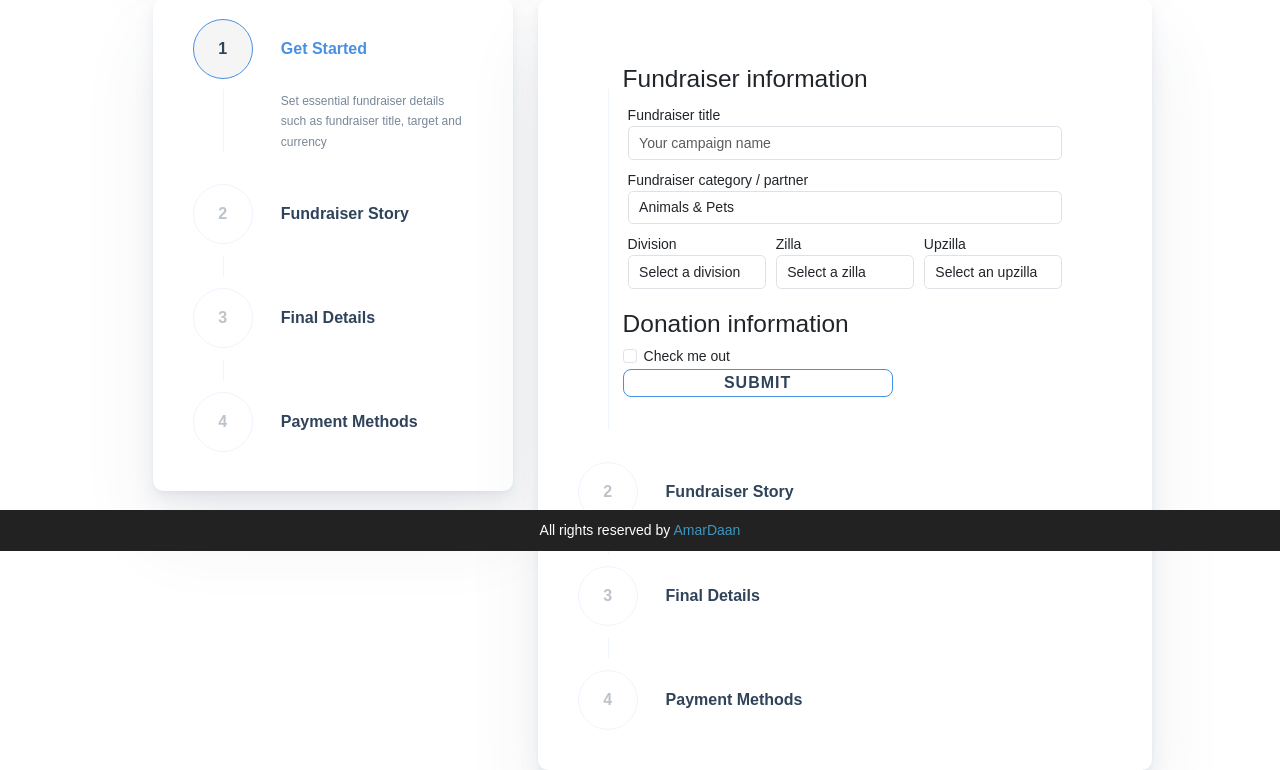
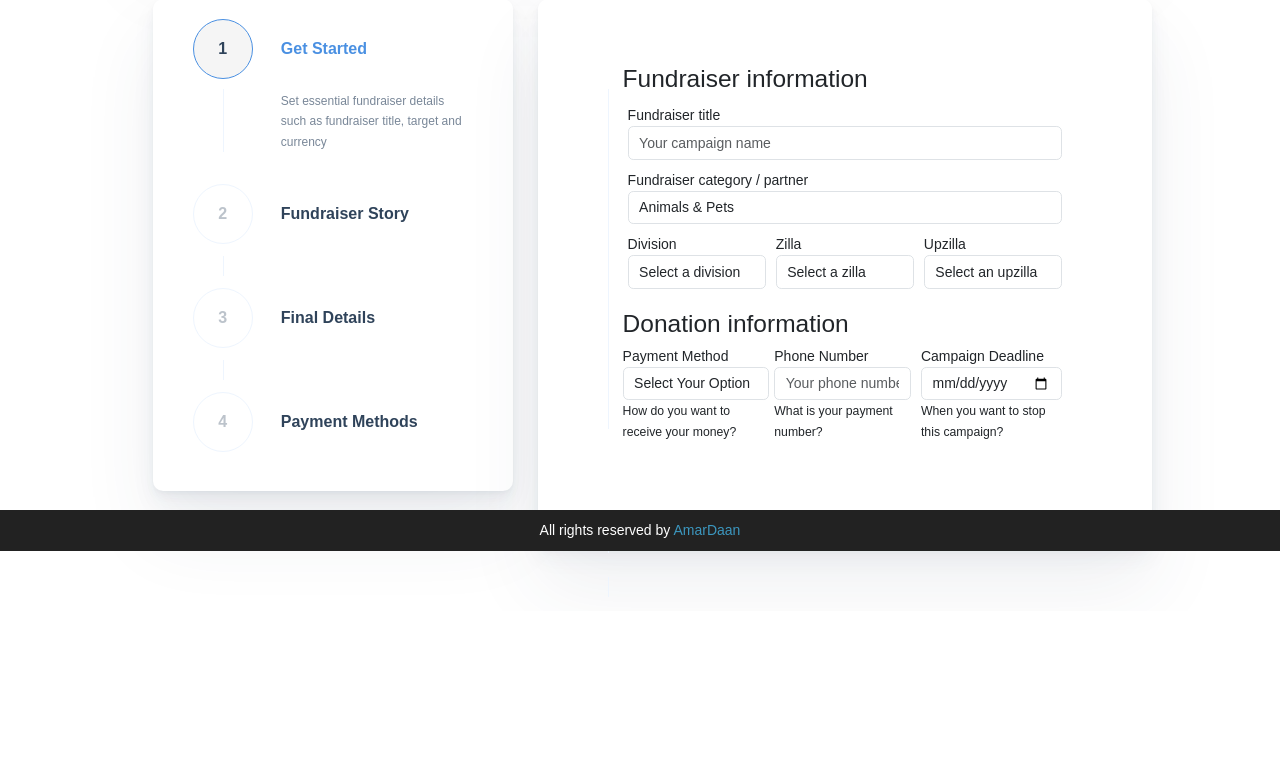
Before and after one commit to MamunKhan71/AmarDaan, a Flask app: template amardaan/templates/campaign.html in a window 1280 px wide. Shown: the part 249-1019 px from the top of the page. After the commit the page ends 846 px from the top, so only its background shows below. Run offline with Flask 3, Linux system fonts and the light colour scheme; the template is opened without the code that fills it, so the values that code supplies are empty; some web fonts are replaced.

Commit message:
Code Improvements!
User can now add their payment method, amount and deadline!

```diff
--- a/amardaan/templates/campaign.html
+++ b/amardaan/templates/campaign.html
@@ -133,53 +133,50 @@
                         </div>
                         <div style="padding-top:30px;">
                             <h3>Donation information</h3>
-                            <div class="form-check">
-                                <input type="checkbox" class="form-check-input" id="exampleCheck1">
-                                <label class="form-check-label" for="exampleCheck1">Check me out</label>
-                              </div>
-                              <button type="submit" class="btn btn-primary">Submit</button>
+                            <div class="address-block">
+                                <div class="form-group" style="padding: 0px;">
+                                    <label for="firstLocation">Payment Method</label>
+                                    <select class="form-control">
+                                        <option value="" selected disabled>Select Your Option</option>
+                                        <option>Bkash</option>
+                                        <option>Rocket</option>
+                                        <option>Nagad</option>
+                                    </select>
+                                    <small>How do you want to receive your money?</small>
+                                </div>
+                                <div class="form-group" style="padding-top: 0px;">
+                                    <label for="exampleInputEmail1">Phone Number</label>
+                                    <input type="text" class="form-control" id="exampleInputEmail1" aria-describedby="emailHelp" placeholder="Your phone number">
+                                    <small>What is your payment number?</small>
+
+                                </div>
+                                <div class="form-group" style="padding-top: 0px;">
+                                    <label for="exampleInputEmail1">Campaign Deadline</label>
+                                    <input type="date" class="form-control" id="exampleInputEmail1" aria-describedby="emailHelp">
+                                    <small>When you want to stop this campaign?</small>
+                                </div>
+                            </div>
                         </div>
-                      </form>
                 </div>
                 <div class="step" onclick="navigateToStep(2)">
-                    <a class="step-header">
-                        <span class="btn btn-circle" id="st2-circle">
-                            2
-                        </span>
-                        <div class="step-title">
-                            Fundraiser Story
-                        </div>
-                    </a>
                     <div class="text">
-                        Tell your story! Add your description, images, videos and more
+
                     </div>
                 </div>
                 <div class="step" onclick="navigateToStep(3)">
-                    <a class="step-header">
-                        <span class="btn btn-circle" id="st3-circle">
-                            3
-                        </span>
-                        <div class="step-title">
-                            Final Details
-                        </div>
-                    </a>
                     <div class="text">
-                        Add team members, customize visibility, and more
+
                     </div>
                 </div>
                 <div class="step" onclick="navigateToStep(4)">
-                    <a class="step-header">
-                        <span class="btn btn-circle" id="st4-circle">
-                            4
-                        </span>
-                        <div class="step-title">
-                            Payment Methods
-                        </div>
-                    </a>
+
                     <div class="text">
-                        Enable payment processors for your fundraising page
+
                     </div>
+
+
                 </div>
+            </form>
             </div>
         </div>
     </div>
```
